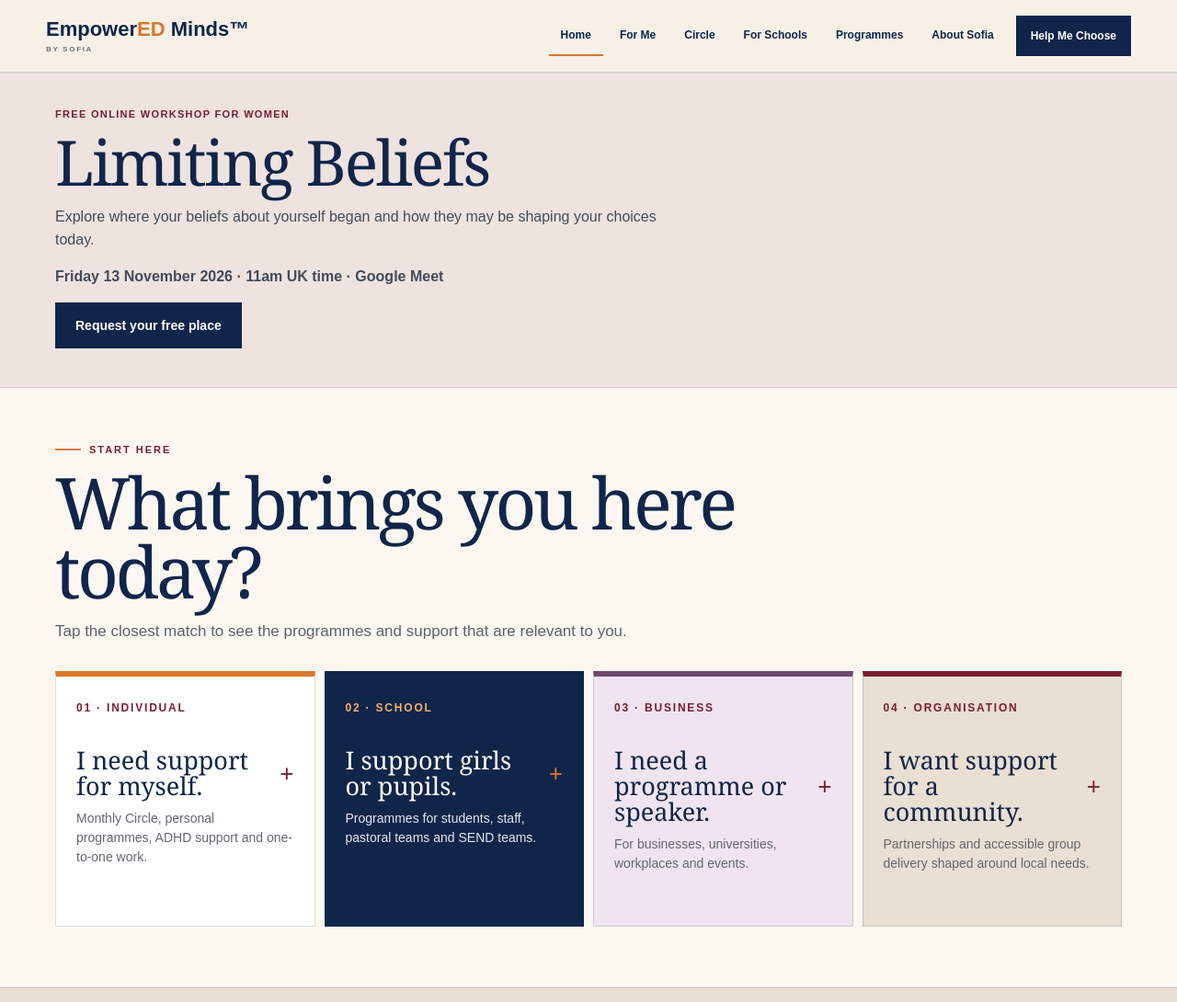
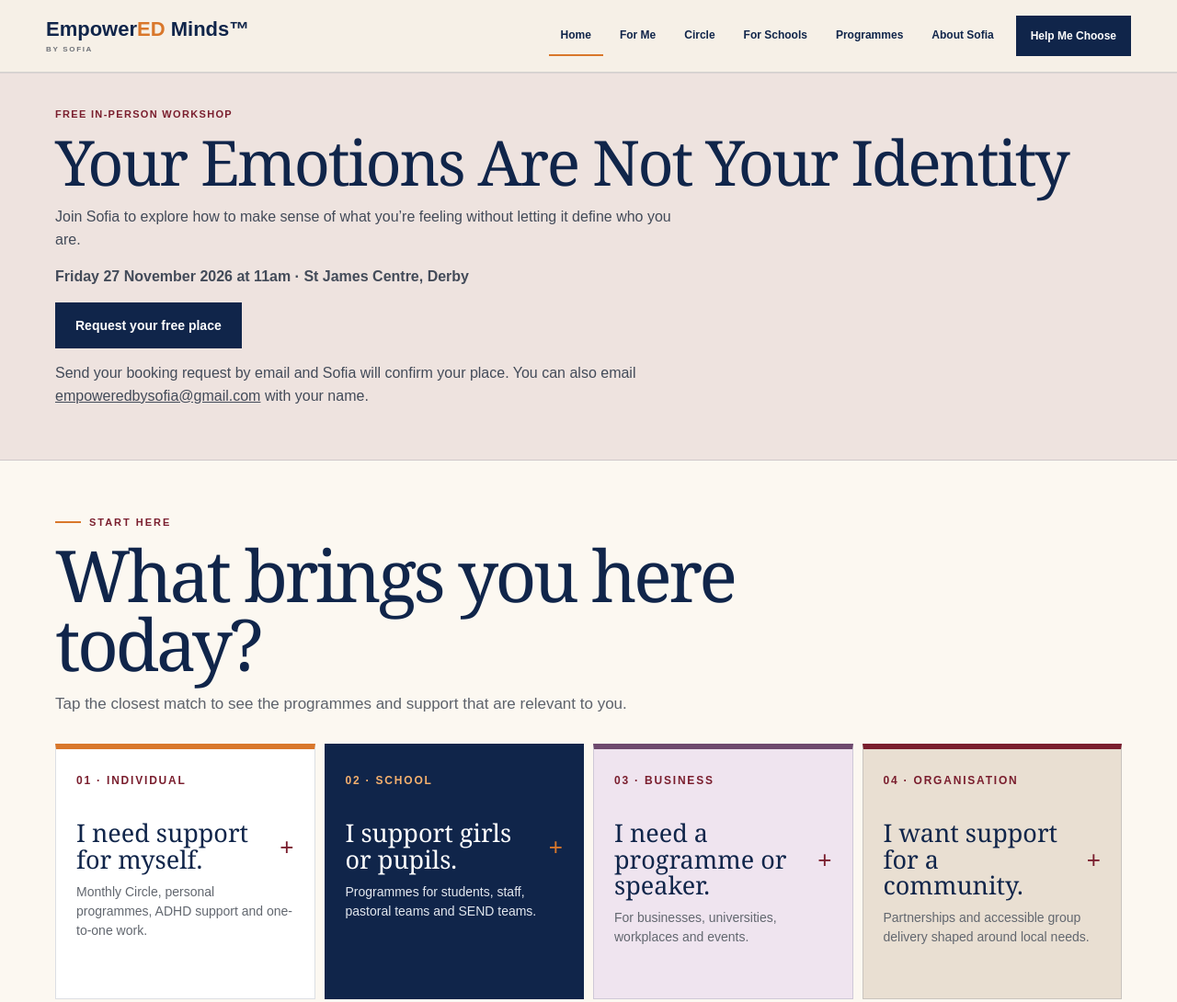
Before and after one commit to empoweredbysofia/empoweredminds, a plain HTML site: page index.html in a window 1280 px wide. Shown: the top 1090 px of the page at 92% size. Drawn offline with Linux system fonts and the light colour scheme.

Commit message:
Feature the 27 November St James Centre workshop

```diff
--- a/index.html
+++ b/index.html
@@ -727,7 +727,7 @@ nav{gap:19px}nav a{padding:31px 0 25px;border-bottom:3px solid transparent}nav a
 </style><style>
 .participant-reviews{padding:64px 0;background:#FCF8F1;color:#10254A}.participant-reviews h2{font:400 clamp(32px,4vw,48px)/1.12 Georgia,serif;margin:12px 0 18px}.participant-reviews .review-intro{font:400 15px/1.7 Arial,sans-serif;color:#434B59;max-width:680px}.participant-review-grid{display:grid;grid-template-columns:repeat(2,minmax(0,1fr));gap:32px;margin-top:28px}.participant-review-grid figure{margin:0;padding:24px;border-top:3px solid #D9772B;background:#F6F0E7;min-width:0}.participant-review-grid blockquote{margin:0}.participant-review-grid blockquote p{font:400 17px/1.75 Arial,sans-serif;margin:0 0 18px}.participant-review-grid figcaption{font:700 13px/1.6 Arial,sans-serif;margin-top:20px}.participant-reviews details{margin-top:18px}.participant-reviews summary{cursor:pointer;text-decoration:underline;font:700 14px/1.6 Arial,sans-serif;padding:8px 0}.participant-reviews a{display:inline-block;margin-top:24px;text-decoration:underline;font:700 15px/1.6 Arial,sans-serif}.participant-reviews summary:focus-visible{outline:3px solid #D9772B;outline-offset:4px}@media(max-width:760px){.participant-review-grid{grid-template-columns:1fr;gap:24px}.participant-reviews{padding:42px 0}}
 </style><style>
-.workshop-first{background:#eee3df;color:#10254A;padding:38px 0 42px;border-bottom:1px solid rgba(16,37,74,.14)}
+.workshop-first{scroll-margin-top:90px;background:#eee3df;color:#10254A;padding:38px 0 42px;border-bottom:1px solid rgba(16,37,74,.14)}
 .workshop-first h1{font:400 clamp(42px,6vw,68px)/1 Georgia,serif;letter-spacing:-.035em;margin:10px 0 14px;color:#10254A}
 .workshop-first p{font:16px/1.55 Arial,sans-serif;max-width:700px;margin:0 0 15px;color:#434b59}
 .workshop-first .workshop-label{font:800 11px/1.4 Arial,sans-serif;letter-spacing:.12em;text-transform:uppercase;color:#7A1E2E}
@@ -751,7 +751,17 @@ nav{gap:19px}nav a{padding:31px 0 25px;border-bottom:3px solid transparent}nav a
  </div>
 </header>
 
-<main id="top"><section class="workshop-first" aria-labelledby="workshop-title"><div class="wrap"><div class="workshop-label">Free online workshop for women</div><h1 id="workshop-title">Limiting Beliefs</h1><p>Explore where your beliefs about yourself began and how they may be shaping your choices today.</p><p><strong>Friday 13 November 2026 · 11am UK time · Google Meet</strong></p><a class="workshop-button" href="empowered-minds-circle.html#free-session">Request your free place</a></div></section>
+<main id="top">
+<section class="workshop-first" id="workshop" aria-labelledby="workshop-title">
+ <div class="wrap">
+  <div class="workshop-label">Free in-person workshop</div>
+  <h1 id="workshop-title">Your Emotions Are Not Your Identity</h1>
+  <p>Join Sofia to explore how to make sense of what you’re feeling without letting it define who you are.</p>
+  <p><strong><time datetime="2026-11-27T11:00:00+00:00">Friday 27 November 2026 at 11am</time> · St James Centre, Derby</strong></p>
+  <p><a class="workshop-button" href="mailto:empoweredbysofia@gmail.com?subject=Booking%20request%3A%20Your%20Emotions%20Are%20Not%20Your%20Identity%20(27%20November)&amp;body=Hi%20Sofia%2C%0A%0AI'd%20like%20to%20request%20a%20free%20place%20at%20Your%20Emotions%20Are%20Not%20Your%20Identity%20on%20Friday%2027%20November%20at%2011am%20at%20St%20James%20Centre.%0A%0AMy%20name%3A%0A%0AThank%20you!">Request your free place</a></p>
+  <p>Send your booking request by email and Sofia will confirm your place. You can also email <a href="mailto:empoweredbysofia@gmail.com"><u>empoweredbysofia@gmail.com</u></a> with your name.</p>
+ </div>
+</section>
 <section class="gateway-home" aria-labelledby="home-title">
  <div class="wrap">
   <div class="gateway-heading">
```
